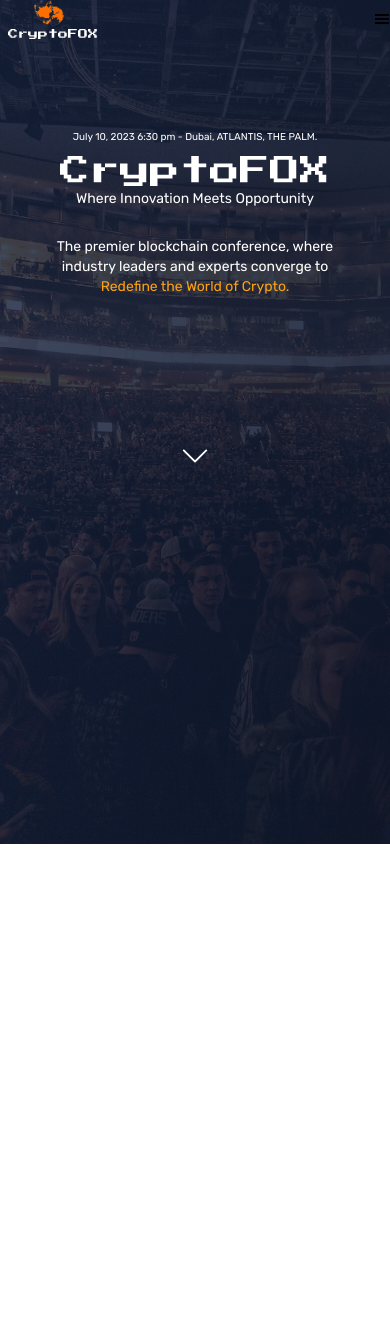
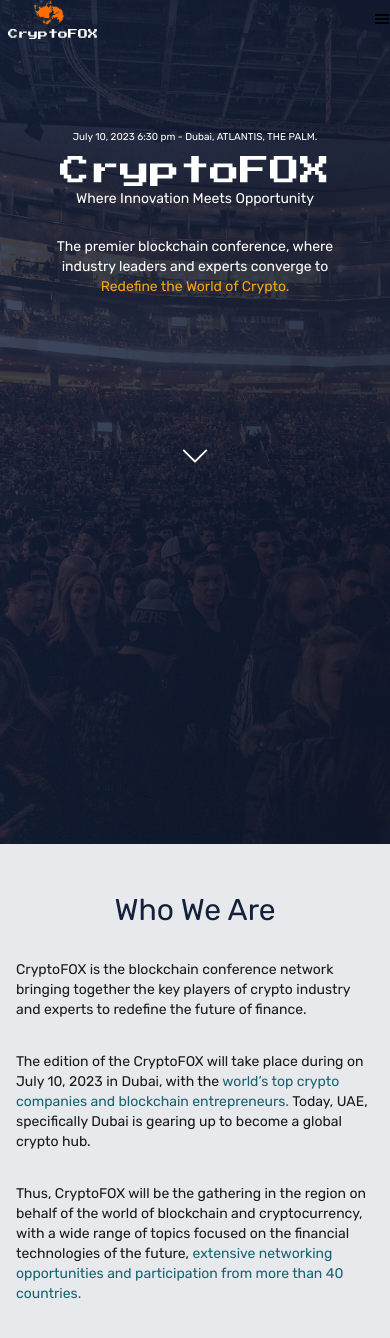
Before and after one commit to ewa1do/cryptofox_page, a Next.js app: page / in a window 390 px wide. Shown: the top 1338 px of the page. Before the commit the page ends 844 px from the top, so only its background shows below. Built offline with nearby package versions, Linux system fonts and the light colour scheme.

Commit message:
resposive design on about section

```diff
--- a/src/components/About.js
+++ b/src/components/About.js
@@ -5,12 +5,18 @@ const { rubik } = fonts()
 export function About() {
     return (
         <section
-            className={`hidden ${rubik.className} md:grid place-items-center w-screen py-24 bg-[#e8e9ec]`}
+            className={`${rubik.className} grid place-items-center w-screen py-12 md:py-24 bg-[#e8e9ec]`}
             id="about"
         >
-            <h3 className={`md: text-6xl text-royalBlue pb-4`}>Who We Are</h3>
+            <h3
+                className={`text-3xl sm:text-5xl font-normal md:text-6xl text-royalBlue pb-4`}
+            >
+                Who We Are
+            </h3>
 
-            <article className={`md: w-3/6 text-xl text-shade`}>
+            <article
+                className={`px-4 text-sm md:text-xl xl:text-2xl md:w-4/6 lg:w-3/6 text-shade`}
+            >
                 <p className={`py-4`}>
                     CryptoFOX is the blockchain conference network bringing
                     together the key players of crypto industry and experts to
```
